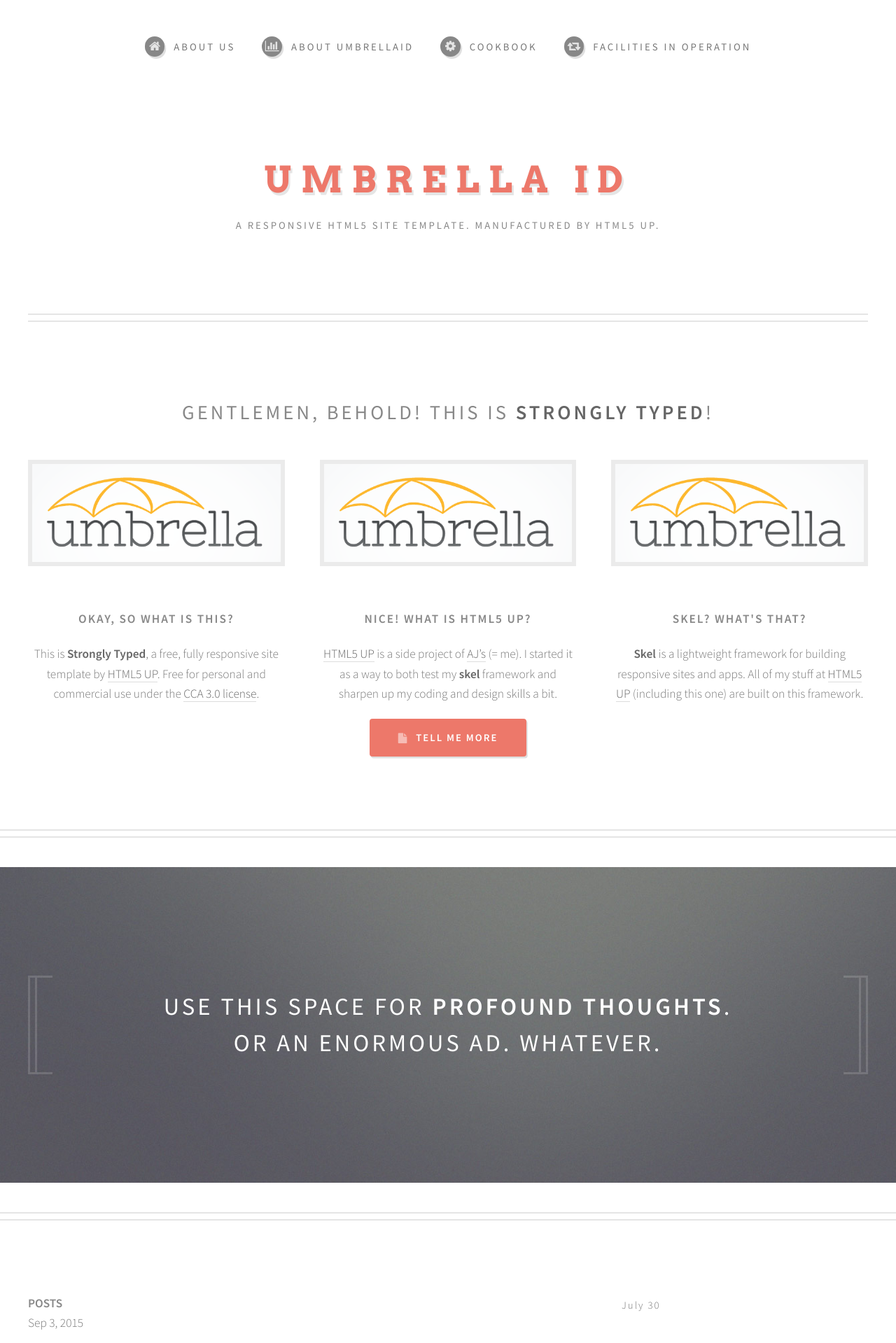
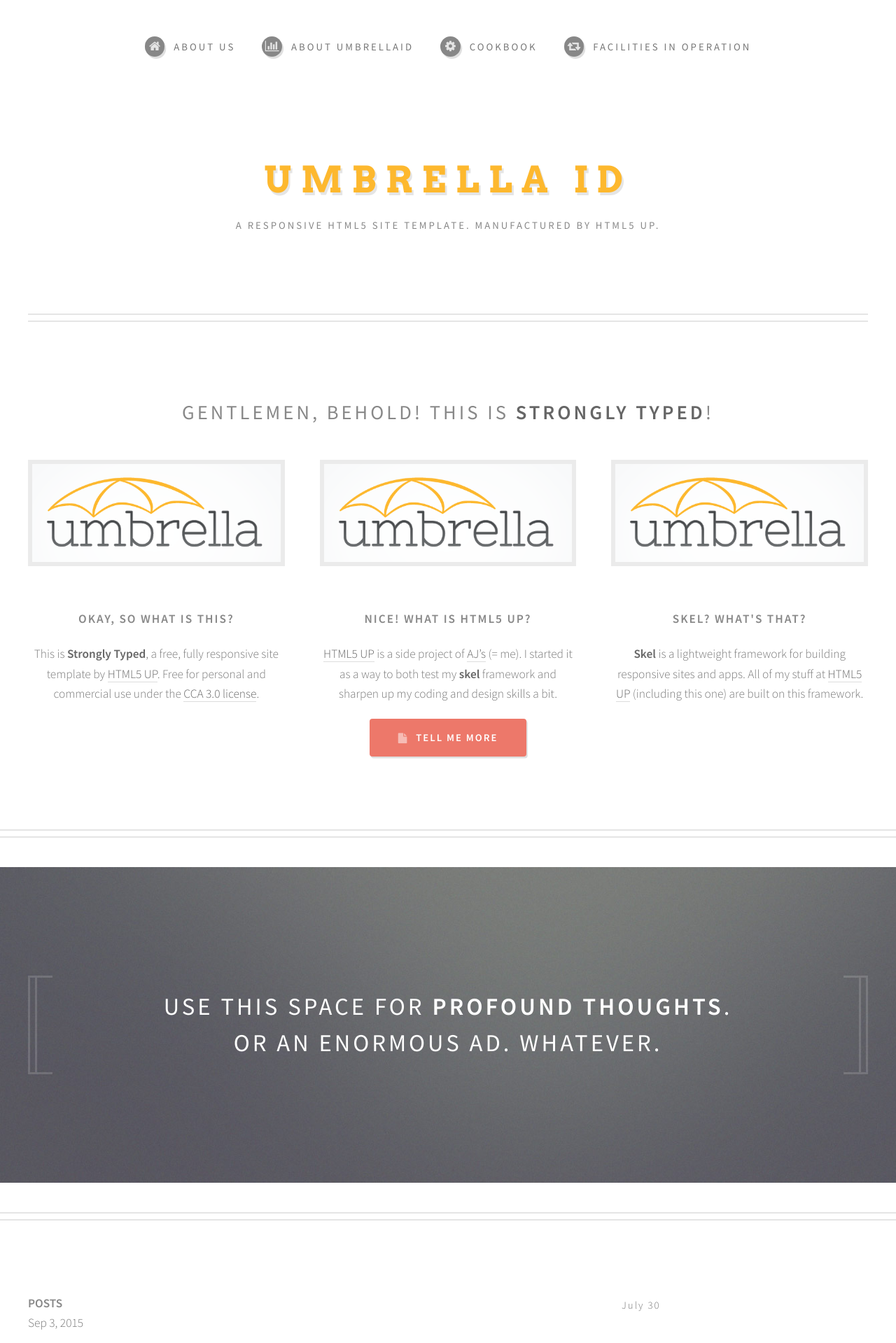
Before and after one commit to flowedback/flowedback.github.io, a Jekyll site: the page built from index.html, in a window 1280 px wide. Shown: the top 1919 px of the page at 70% size. Built offline with Jekyll 4.4.1, drawn with Linux system fonts in a browser that asks for light colours.

Commit message:
Update main.css

```diff
--- a/assets/css/main.css
+++ b/assets/css/main.css
@@ -1635,7 +1635,7 @@
 		#header h1 {
 			font-family: 'Arvo';
 			font-weight: 700;
-			color: #ed786a;
+			color: #fdb82e;
 			text-shadow: 0.05em 0.075em 0 rgba(0, 0, 0, 0.1);
 		}
 
```
